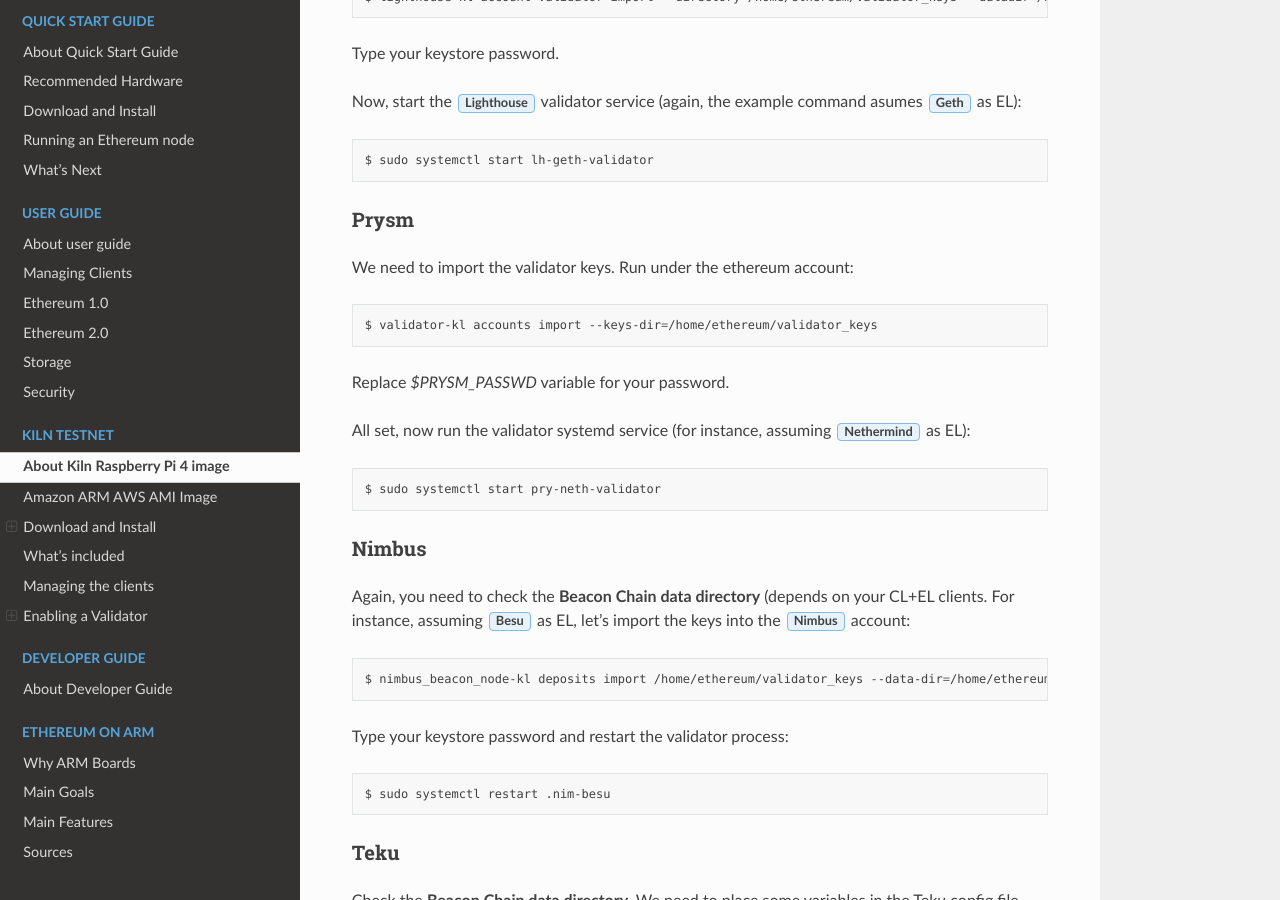
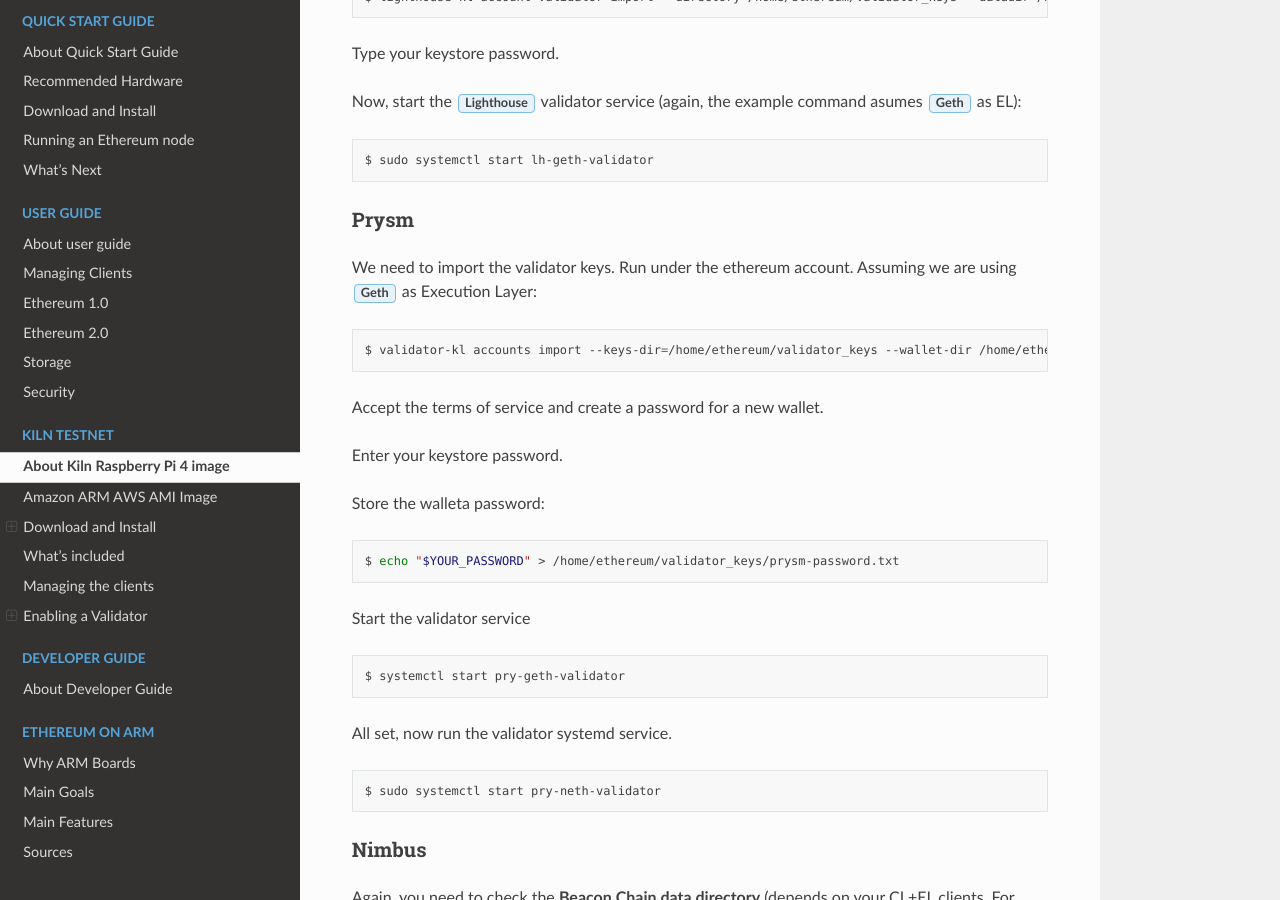
Before and after one commit to EOA-Blockchain-Labs/ethereumonarm, a Sphinx documentation site: the page built from docs/kiln/kiln-testnet.rst, in a window 1280 px wide and 900 px high, scrolled down 9891 px. Built offline with Sphinx 7.4.7 and the Read the Docs theme 2.0.0, drawn with Linux system fonts in a browser that asks for light colours.

Commit message:
added prysm validator doc

```diff
--- a/docs/kiln/kiln-testnet.rst
+++ b/docs/kiln/kiln-testnet.rst
@@ -456,15 +456,29 @@
 Prysm
 ~~~~~
 
-We need to import the validator keys. Run under the ethereum account:
+We need to import the validator keys. Run under the ethereum account. Assuming we are using :guilabel:`Geth` as Execution Layer:
 
 .. prompt:: bash $
 
-  validator-kl accounts import --keys-dir=/home/ethereum/validator_keys
+  validator-kl accounts import --keys-dir=/home/ethereum/validator_keys --wallet-dir /home/ethereum/.pry-geth/kiln/testnet-pry
 
-Replace `$PRYSM_PASSWD` variable for your password.
+Accept the terms of service and create a password for a new wallet.
 
-All set, now run the validator systemd service (for instance, assuming :guilabel:`Nethermind` as EL):
+Enter your keystore password.
+
+Store the walleta password:
+
+.. prompt:: bash $
+
+  echo "$YOUR_PASSWORD" > /home/ethereum/validator_keys/prysm-password.txt
+
+Start the validator service
+
+.. prompt:: bash $
+
+  systemctl start pry-geth-validator
+
+All set, now run the validator systemd service.
 
 .. prompt:: bash $
 
```
